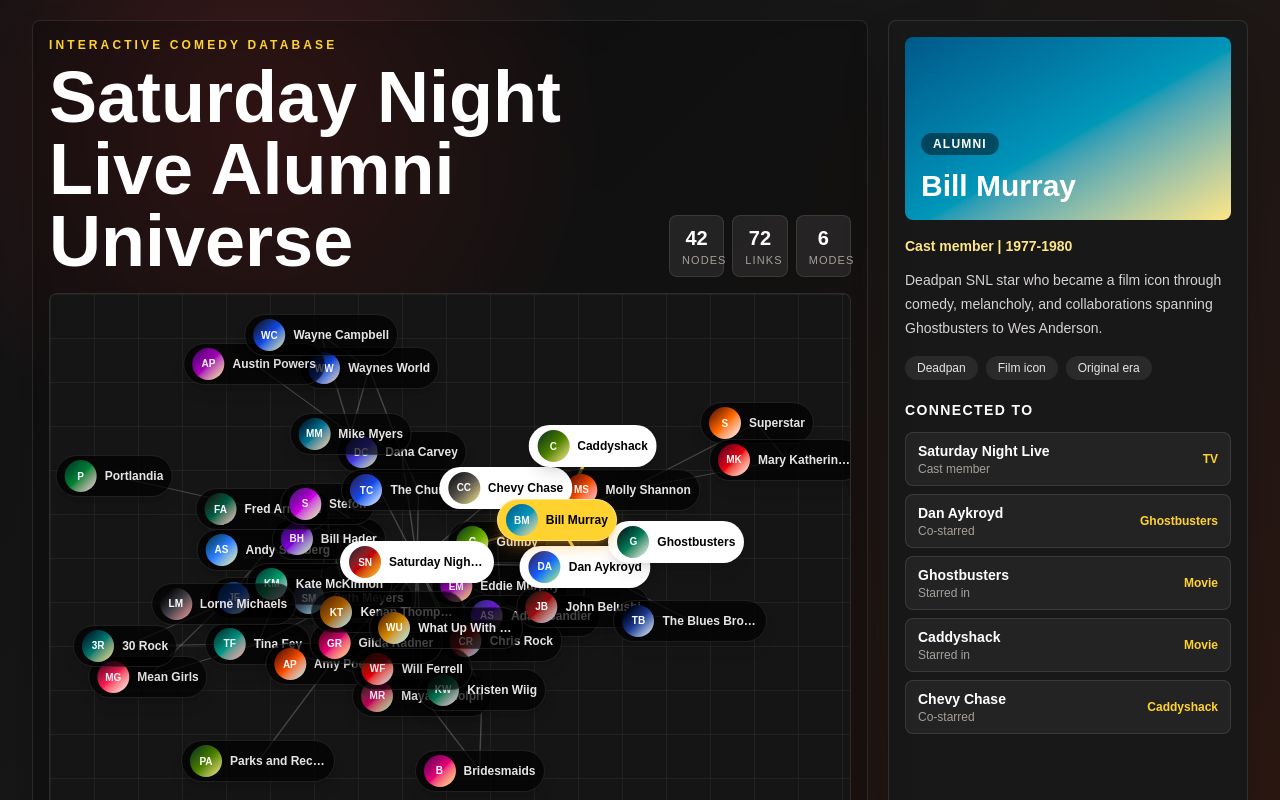
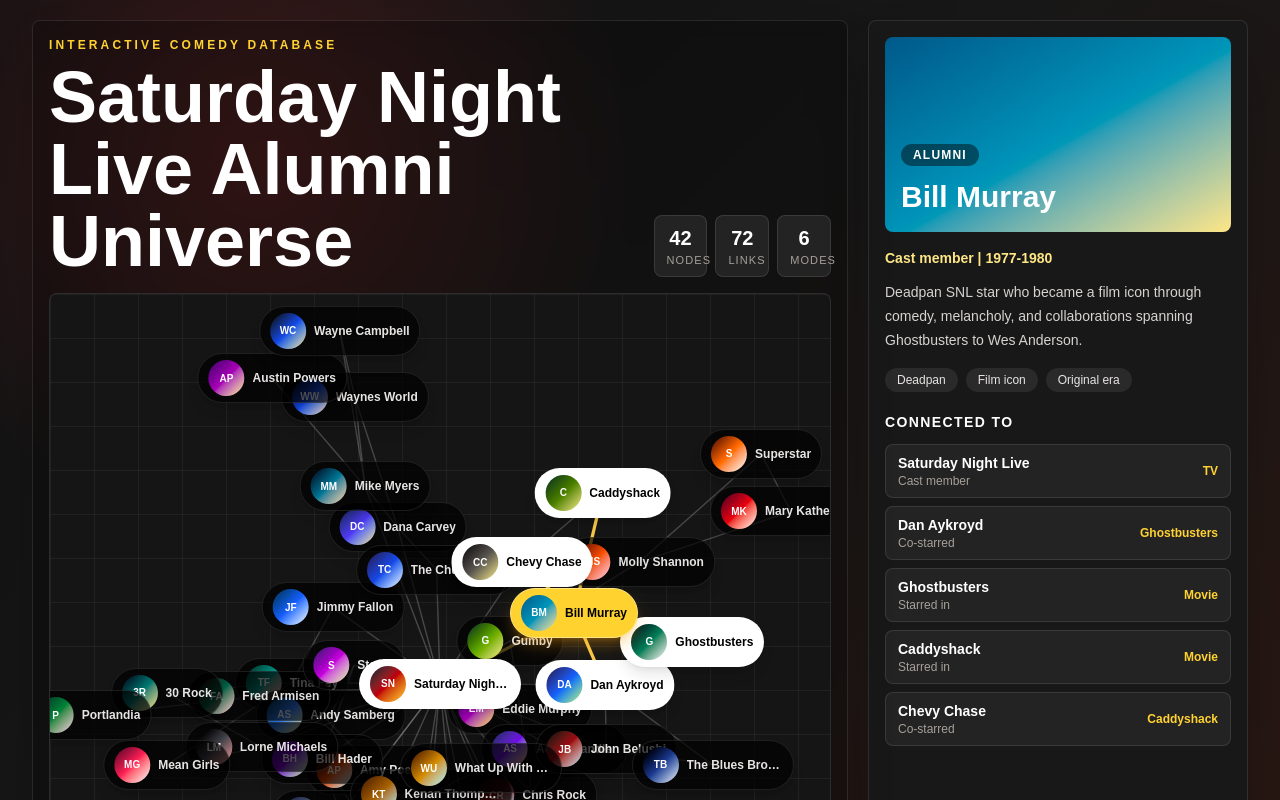
Before and after one commit to oscargml/snl-alumni-universe, a Next.js app: page / in a window 1280 px wide. Shown: the top 800 px of the page. Built offline with nearby package versions, Linux system fonts and the light colour scheme.

Commit message:
Make graph layout larger

```diff
--- a/components/SnlUniverseExplorer.tsx
+++ b/components/SnlUniverseExplorer.tsx
@@ -53,11 +53,11 @@
       'link',
       forceLink<LayoutNode, (typeof layoutLinks)[number]>(layoutLinks)
         .id((node) => node.id)
-        .distance((edge) => 28 - edge.strength * 2)
-        .strength(0.55),
+        .distance((edge) => 36 - edge.strength * 2)
+        .strength(0.45),
     )
-    .force('charge', forceManyBody().strength(-55))
-    .force('collide', forceCollide<LayoutNode>().radius(6.5).strength(0.9))
+    .force('charge', forceManyBody().strength(-92))
+    .force('collide', forceCollide<LayoutNode>().radius(8.5).strength(0.95))
     .force('center', forceCenter(50, 50))
     .stop()
     .tick(320);
@@ -75,8 +75,8 @@
     layoutNodes.map((node) => [
       node.id,
       {
-        x: 8 + ((node.x - minX) / xRange) * 84,
-        y: 8 + ((node.y - minY) / yRange) * 84,
+        x: 5 + ((node.x - minX) / xRange) * 90,
+        y: 5 + ((node.y - minY) / yRange) * 90,
       },
     ]),
   );
@@ -150,8 +150,8 @@
     <main className="min-h-screen overflow-hidden bg-[#111112] text-stone-100">
       <section className="relative min-h-[92vh] border-b border-white/10 px-4 py-5 sm:px-6 lg:px-8">
         <div className="absolute inset-0 bg-[radial-gradient(circle_at_20%_15%,rgba(222,49,49,0.22),transparent_28%),linear-gradient(135deg,#111112_0%,#171717_42%,#2b1711_100%)]" />
-        <div className="relative mx-auto grid max-w-7xl gap-5 lg:grid-cols-[1fr_360px]">
-          <div className="min-h-[620px] rounded-lg border border-white/10 bg-black/25 p-4 shadow-2xl shadow-black/30 backdrop-blur">
+        <div className="relative mx-auto grid max-w-[92rem] gap-5 xl:grid-cols-[1fr_380px]">
+          <div className="min-h-[760px] rounded-lg border border-white/10 bg-black/25 p-4 shadow-2xl shadow-black/30 backdrop-blur">
             <header className="mb-4 flex flex-col gap-4 lg:flex-row lg:items-end lg:justify-between">
               <div>
                 <p className="text-xs font-bold uppercase tracking-[0.26em] text-amber-300">
@@ -175,7 +175,7 @@
               </div>
             </header>
 
-            <div className="relative h-[520px] overflow-hidden rounded-lg border border-white/10 bg-[#151515]">
+            <div className="relative h-[680px] overflow-hidden rounded-lg border border-white/10 bg-[#151515] lg:h-[740px]">
               <div className="absolute inset-0 bg-[linear-gradient(rgba(255,255,255,0.05)_1px,transparent_1px),linear-gradient(90deg,rgba(255,255,255,0.05)_1px,transparent_1px)] bg-[size:44px_44px]" />
               <svg className="absolute inset-0 h-full w-full" viewBox="0 0 100 100" preserveAspectRatio="none">
                 {universeEdges.map((edge) => {
@@ -207,7 +207,7 @@
                     key={node.id}
                     type="button"
                     onClick={() => setActiveId(node.id)}
-                    className={`absolute flex -translate-x-1/2 -translate-y-1/2 items-center gap-2 rounded-full border px-2 py-1 text-left text-xs font-bold shadow-lg transition ${
+                    className={`absolute flex -translate-x-1/2 -translate-y-1/2 items-center gap-2 rounded-full border px-2.5 py-1.5 text-left text-xs font-bold shadow-lg transition ${
                       isActive
                         ? 'z-20 border-amber-200 bg-amber-300 text-black shadow-amber-500/30'
                         : isConnected
@@ -218,7 +218,7 @@
                     aria-label={`Open ${node.name}`}
                   >
                     <span
-                      className={`grid h-8 w-8 place-items-center rounded-full bg-gradient-to-br ${node.imageTone} text-[10px] font-black text-white`}
+                      className={`grid h-9 w-9 place-items-center rounded-full bg-gradient-to-br ${node.imageTone} text-[10px] font-black text-white`}
                     >
                       {initials(node.name)}
                     </span>
```
